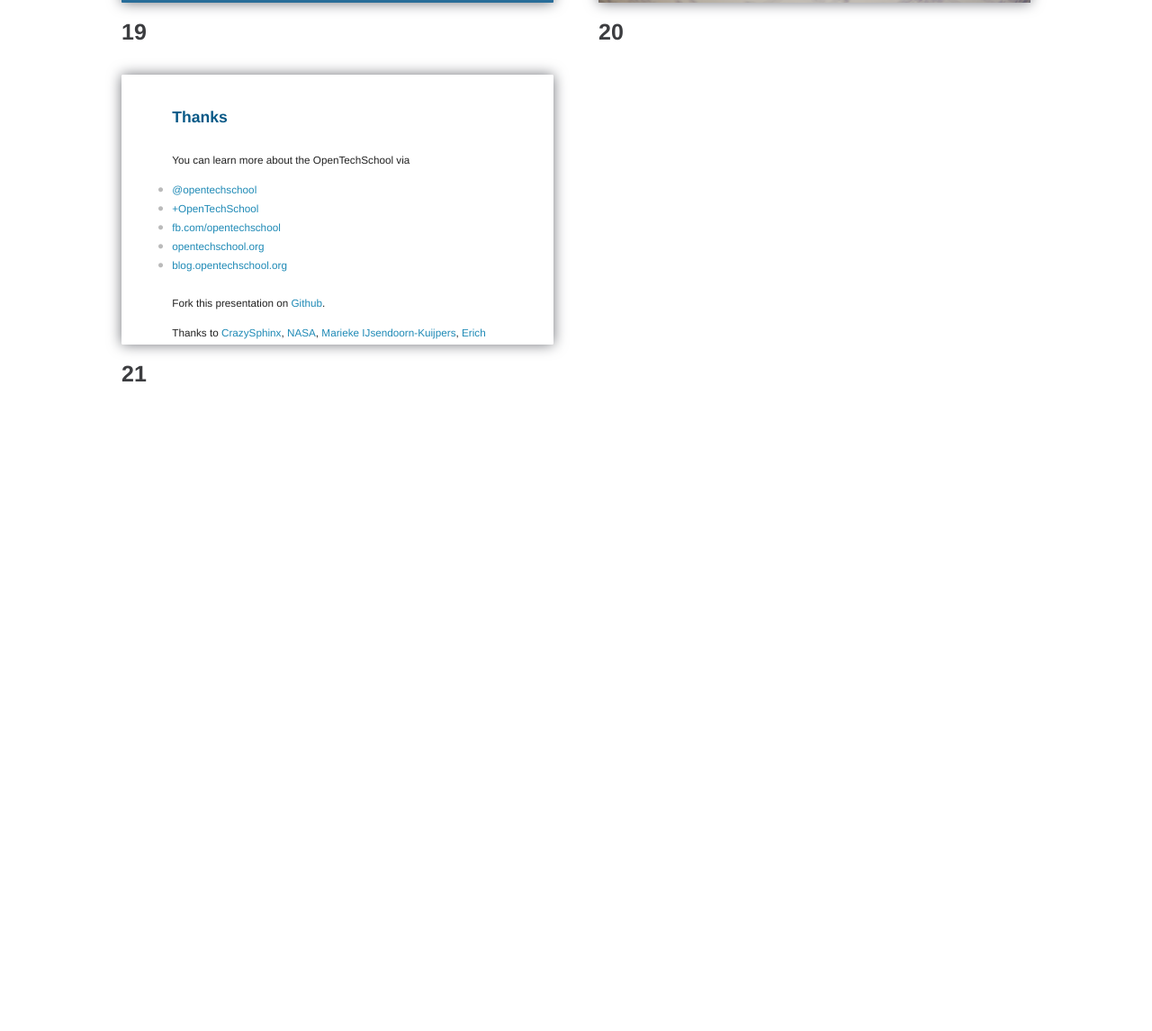
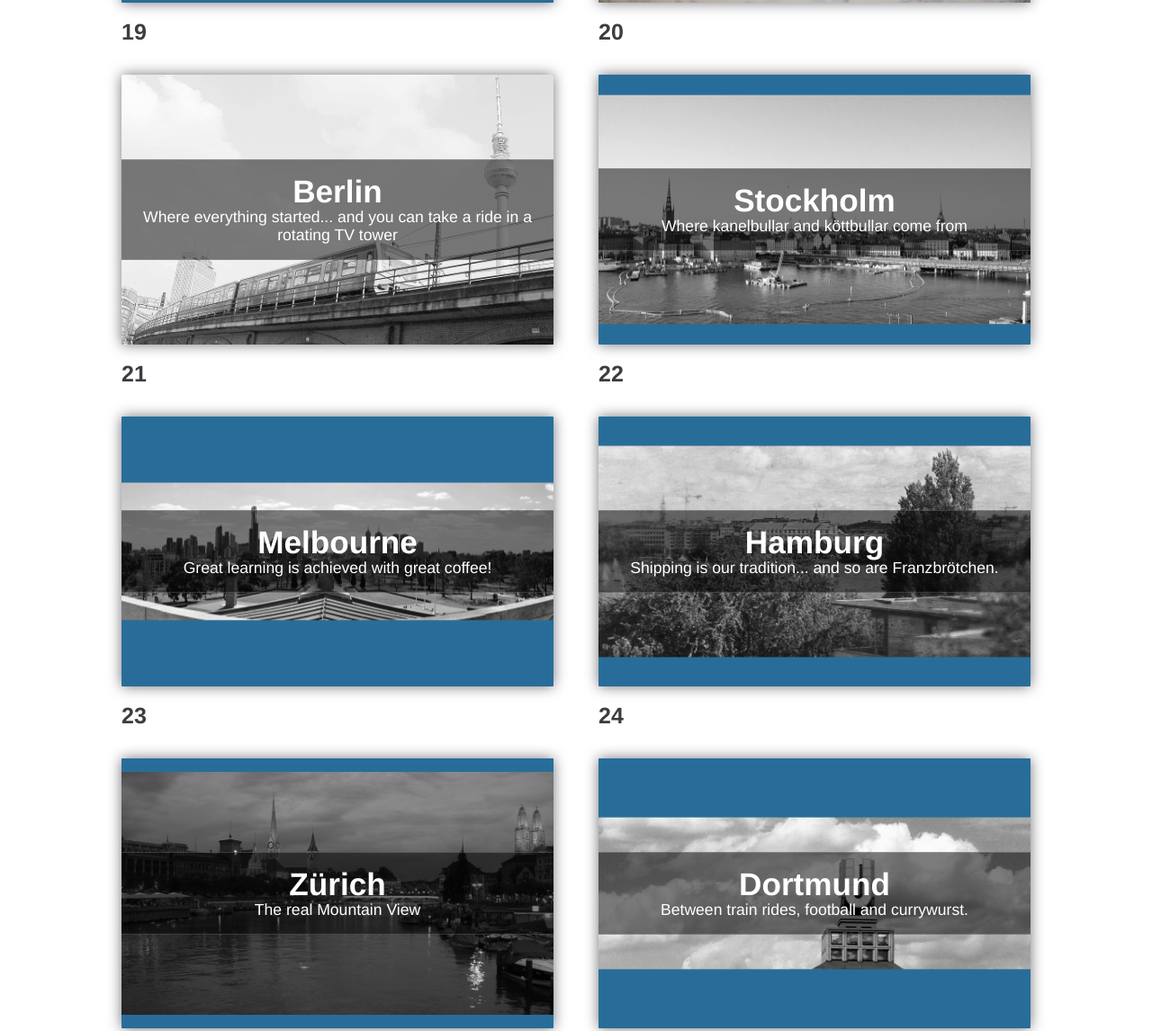
Before and after one commit to OpenTechSchool/slides, a plain HTML site: page presentations/about-two/index.html in a window 1280 px wide. Shown: the part 3996-5142 px from the top of the page at 90% size. Before the commit the page ends 4504 px from the top, so only its background shows below. Drawn offline with Linux system fonts and the light colour scheme.

Commit message:
cities and thanks

```diff
--- a/presentations/about-two/index.html
+++ b/presentations/about-two/index.html
@@ -210,27 +210,96 @@
       <section>
         <header class="with-bg">
           <h2>Team Blueprint</h2>
+          <h5>documents everything</h5>
         </header>
         <img src="assets/blueprint.png" alt="">
       </section>
     </div></div>
 
+
+    <div class="slide cover shout w" id="city-berlin"><div>
+      <section>
+        <header class="with-bg">
+          <h2>Berlin</h2>
+          <h5>Where everything started... and you can take a ride in a rotating TV tower</h5>
+        </header>
+        <img src="assets/bg_berlin.jpg" alt="">
+      </section>
+    </div></div>
+
+    <div class="slide cover shout w" id="city-stockholm"><div>
+      <section>
+        <header class="with-bg">
+          <h2>Stockholm</h2>
+          <h5>Where kanelbullar and köttbullar come from</h5>
+        </header>
+        <img src="assets/bg_stockholm.jpg" alt="">
+      </section>
+    </div></div>
+
+    <div class="slide cover shout w" id="city-melbourne"><div>
+      <section>
+        <header class="with-bg">
+          <h2>Melbourne</h2>
+          <h5>Great learning is achieved with great coffee!</h5>
+        </header>
+        <img src="assets/bg_melbourne.jpg" alt="">
+      </section>
+    </div></div>
+
+    <div class="slide cover shout w" id="city-hamburg"><div>
+      <section>
+        <header class="with-bg">
+          <h2>Hamburg</h2>
+          <h5>Shipping is our tradition... and so are Franzbrötchen.</h5>
+        </header>
+        <img src="assets/bg_hamburg.jpg" alt="">
+      </section>
+    </div></div>
+
+    <div class="slide cover shout w" id="city-zurich"><div>
+      <section>
+        <header class="with-bg">
+          <h2>Zürich</h2>
+          <h5>The real Mountain View</h5>
+        </header>
+        <img src="assets/bg_zurich.jpg" alt="">
+      </section>
+    </div></div>
+
+    <div class="slide cover shout w" id="city-dortmund"><div>
+      <section>
+        <header class="with-bg">
+          <h2>Dortmund</h2>
+          <h5>Between train rides, football and currywurst.</h5>
+        </header>
+        <img src="assets/bg_dortmund.jpg" alt="">
+      </section>
+    </div></div>
+
+
+
+    <div class="slide cover shout w" id="city-your-city"><div>
+      <section>
+        <header class="with-bg">
+          <h2>echo $your_city;</h2>
+          <h5>What are you waiting for?</h5>
+        </header>
+        <img src="assets/your_city.jpg" alt="">
+      </section>
+    </div></div>
+
   	<div class="slide" id="ThankYou"><div>
-  		<section>
+  		<section style="background: url(assets/thanks.jpg) left bottom;">
   			<header>
   				<h2>Thanks</h2>
   			</header>
-        <p>You can learn more about the OpenTechSchool via
-    			<ul>
-            <li><a href="http://twitter.com/opentechschool">@opentechschool</a></li>
-    				<li><a href="http://gplus.to/opentechschool">+OpenTechSchool</a></li>
-            <li><a href="http://facebook.com/opentechschool">fb.com/opentechschool</a></li>
-    				<li><a href="http://opentechschool.org">opentechschool.org</a></li>
-    				<li><a href="http://blog.opentechschool.org">blog.opentechschool.org</a></li>
-    			</ul>
+        <p style="text-align: center">You can learn more about the OpenTechSchool at <br> <a href="http://opentechschool.org"><strong>OpenTechSchool.org</strong></a></p>
+        <p style="text-align: center">Stay connected: <br>
+    		  <a href="http://twitter.com/opentechschool">@OpenTechSchool</a>&nbsp;|&nbsp;<a href="http://gplus.to/opentechschool">+OpenTechSchool</a>&nbsp;|&nbsp;<a href="http://facebook.com/opentechschool">fb.com/OpenTechSchool</a>
         </p>
-  			<p>Fork this presentation on <a href="https://github.com/OpenTechSchool/slides">Github</a>.</p>
-        <p>Thanks to <a href="http://www.flickr.com/photos/crazysphinx/6846247288/sizes/l/">CrazySphinx</a>, <a href="http://commons.wikimedia.org/wiki/File:Sullivan_and_Ride_Show_Sleep_Restraints_-_GPN-2000-001032.jpg">NASA</a>, <a href="http://www.flickr.com/photos/mape_s/333862275/sizes/l/in/photostream/">Marieke IJsendoorn-Kuijpers</a>, <a href="http://www.flickr.com/photos/erix/3563179497/">Erich Ferdinand</a>, <a href="http://www.flickr.com/photos/mikebaird/3149088088/">Mike Baird</a>, <a href="http://www.flickr.com/photos/wscullin/3770015203/sizes/o/">Will Scullin</a>
+        <p style="font-size: 0.8em;"><br>Special thanks to <a href="http://www.flickr.com/photos/crazysphinx/6846247288/sizes/l/">CrazySphinx</a>, <a href="http://commons.wikimedia.org/wiki/File:Sullivan_and_Ride_Show_Sleep_Restraints_-_GPN-2000-001032.jpg">NASA</a>, <a href="http://www.flickr.com/photos/mape_s/333862275/sizes/l/in/photostream/">Marieke IJsendoorn-Kuijpers</a>, <a href="http://www.flickr.com/photos/erix/3563179497/">Erich Ferdinand</a>, <a href="http://www.flickr.com/photos/mikebaird/3149088088/">Mike Baird</a>, <a href="http://www.flickr.com/photos/wscullin/3770015203/sizes/o/">Will Scullin</a>, <a href="http://www.flickr.com/photos/d2k6/5047947055/sizes/l/">Luis Hernandez</a> and <a href="http://www.flickr.com/photos/jdhancock/4378606832/sizes/l/">JD Hancok</a> for the amazing pictures.</p>
+        <p>Fork this presentation on <a href="https://github.com/OpenTechSchool/slides">Github</a>.</p>
   		</section>
   	</div></div>
 
```
Also changed, not shown: presentations/about-two/assets/bg_berlin.jpg (added), presentations/about-two/assets/bg_dortmund.jpg (added), presentations/about-two/assets/bg_hamburg.jpg (added), presentations/about-two/assets/bg_melbourne.jpg (added), presentations/about-two/assets/bg_stockholm.jpg (added), presentations/about-two/assets/bg_zurich.jpg (added), presentations/about-two/assets/thanks.jpg (added), presentations/about-two/assets/your_city.jpg (added).
